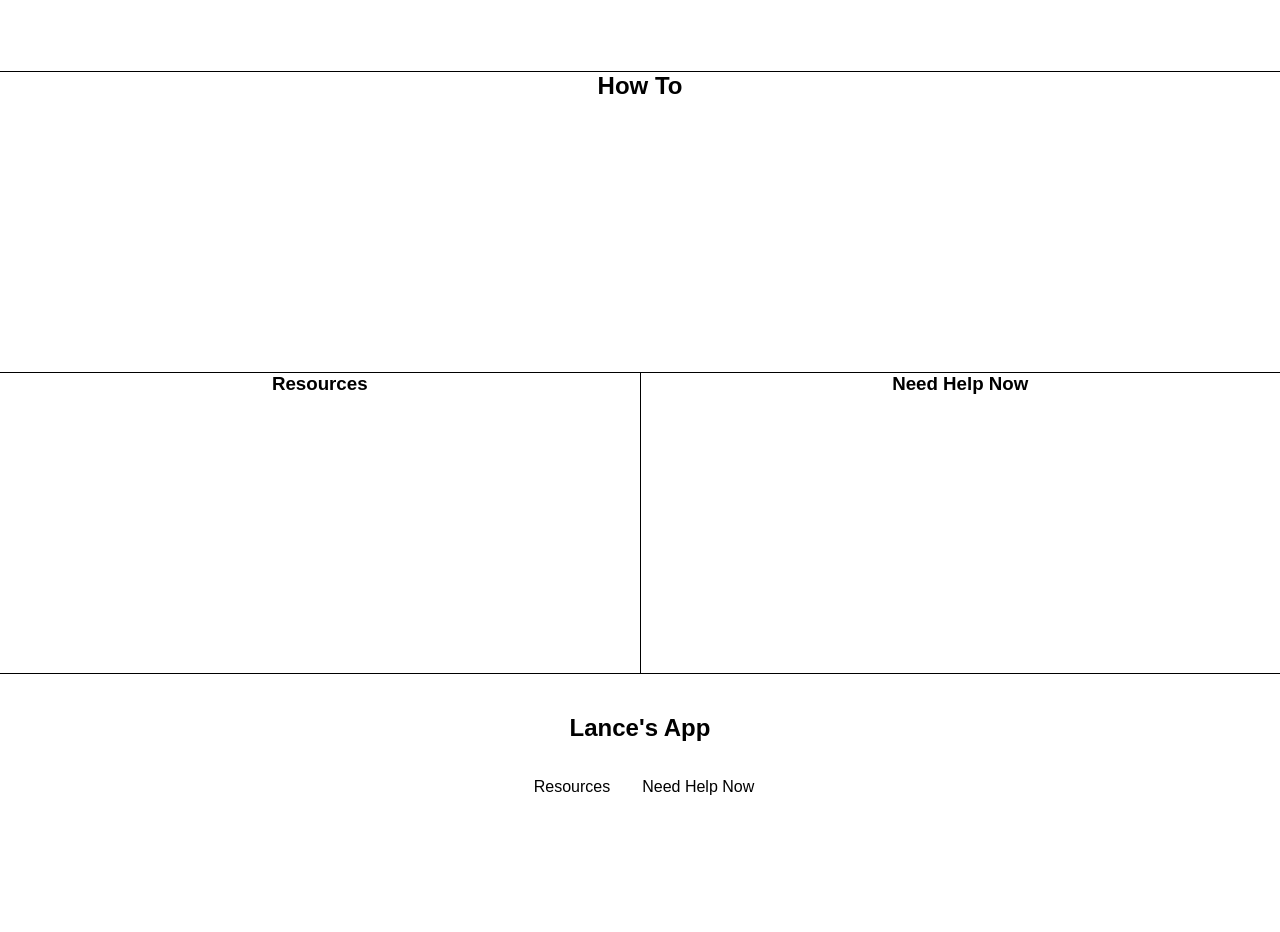
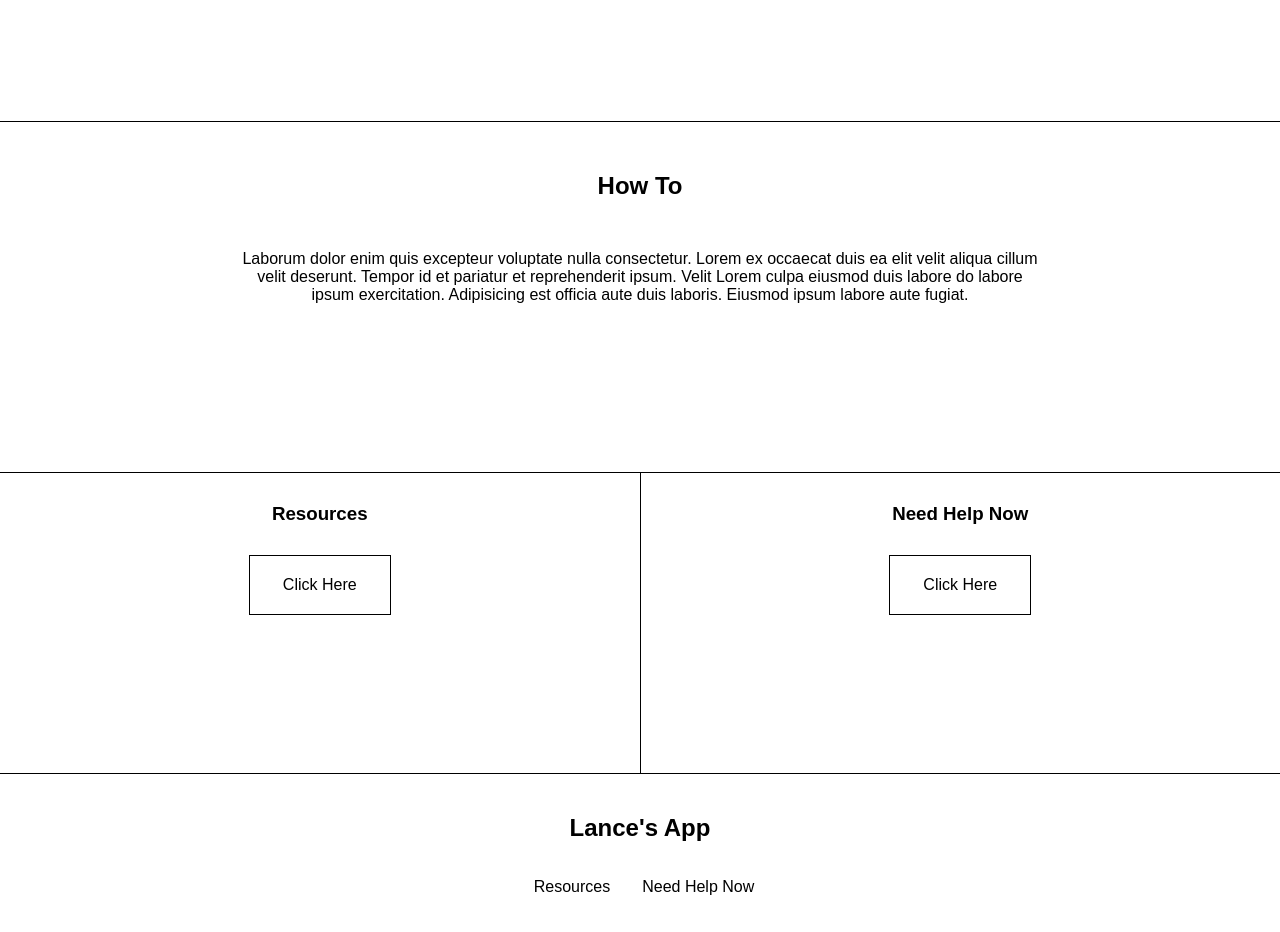
Before and after one commit to rvaidyaa/lances-app, a React (Create React App) app: page / in a window 1280 px wide. Shown: the part 300-1232 px from the top of the page. Before the commit the page ends 1132 px from the top, so only its background shows below. Built offline with nearby package versions, Linux system fonts and the light colour scheme.

Commit message:
styling changes and added lorem text

```diff
--- a/package.json
+++ b/package.json
@@ -5,6 +5,7 @@
   "dependencies": {
     "react": "^16.4.2",
     "react-dom": "^16.4.2",
+    "react-router-dom": "^4.3.1",
     "react-scripts": "1.1.5"
   },
   "scripts": {
--- a/src/App.js
+++ b/src/App.js
@@ -1,16 +1,23 @@
-import React, { Component } from 'react';
+import React, { Component } from "react";
+import { Route, withRouter } from "react-router-dom";
 
-import Footer from './components/Footer';
-import Navbar from './components/Navbar';
-import './App.css';
-import LandingPage from './components/LandingPage';
+import Footer from "./components/Footer";
+import Navbar from "./components/Navbar";
+import LandingPage from "./components/LandingPage";
+import Resources from "./components/Resources";
+import NeedHelpNow from "./components/NeedHelpNow";
+import "./App.css";
 
 class App extends Component {
   render() {
     return (
       <div className="App">
         <Navbar />
-        <LandingPage />
+        <main>
+          <Route exact path="/" component={LandingPage} />
+          <Route exact path="/resources" component={Resources} />
+          <Route exact path="/need-help-now" component={NeedHelpNow} />
+        </main>
         <Footer />
       </div>
     );
--- a/src/components/Footer.css
+++ b/src/components/Footer.css
@@ -8,6 +8,11 @@
   border-top: 1px solid black;
   padding-top: 20px;
   padding-bottom: 20px;
+}
+
+.footer-logo a {
+  text-decoration: none;
+  color: black;
 }
 
 .footer-links {
@@ -21,3 +26,12 @@
 .footer-links li {
   padding: 0px 1em 0px 1em;
 }
+
+.footer-links li a {
+  text-decoration: none;
+  color: black;
+}
+
+.footer-links li a:hover {
+  text-decoration: underline;
+}
--- a/src/components/Footer.js
+++ b/src/components/Footer.js
@@ -1,14 +1,22 @@
 import React, { Component } from "react";
-import './Footer.css'
+import { Link } from "react-router-dom";
+
+import "./Footer.css";
 
 export default class Footer extends Component {
   render() {
     return (
       <div className="footer-wrapper">
-        <h2 className="footer-logo">Lance's App</h2>
+        <h2 className="footer-logo">
+          <Link to="/">Lance's App</Link>
+        </h2>
         <ul className="footer-links">
-          <li>Resources</li>
-          <li>Need Help Now</li>
+          <li>
+            <Link to="/resources">Resources</Link>
+          </li>
+          <li>
+            <Link to="need-help-now">Need Help Now</Link>
+          </li>
         </ul>
       </div>
     );
--- a/src/components/LandingPage.css
+++ b/src/components/LandingPage.css
@@ -14,16 +14,37 @@
     margin: 0 auto;
 }
 
+.about-section, .how-to-section {
+    display: flex;
+    flex-direction: column;
+    padding-top: 50px;
+}
+
+.about-section span, .how-to-section span {
+    width: 800px;
+    margin: 50px auto 50px auto;
+}
+
 .click-here-section {
     border-bottom: 0px;
 }
 
 .click-here-resources, .click-here-need-help {
+    padding-top: 30px;
     display: flex;
     flex: 1;
-    flex-direction: row;
+    flex-direction: column;
 }
 
 .click-here-resources {
     border-right: 1px solid black;
 }
+
+.click-here-resources a, .click-here-need-help  a {
+    text-decoration: none;
+    color: black;
+    padding: 20px;
+    border: 1px solid black;
+    width: 100px;
+    margin: 30px auto 0 auto;
+}
--- a/src/components/LandingPage.js
+++ b/src/components/LandingPage.js
@@ -1,4 +1,6 @@
 import React, { Component } from "react";
+import { Link } from "react-router-dom";
+
 import "./LandingPage.css";
 
 export default class LandingPage extends Component {
@@ -7,16 +9,36 @@ export default class LandingPage extends Component {
       <div className="landingpage-wrapper">
         <section className="about-section">
           <h2>About</h2>
+          <span>
+            Laborum dolor enim quis excepteur voluptate nulla consectetur. Lorem
+            ex occaecat duis ea elit velit aliqua cillum velit deserunt. Tempor
+            id et pariatur et reprehenderit ipsum. Velit Lorem culpa eiusmod
+            duis labore do labore ipsum exercitation. Adipisicing est officia
+            aute duis laboris. Eiusmod ipsum labore aute fugiat.
+          </span>
         </section>
         <section className="how-to-section">
           <h2>How To</h2>
+          <span>
+            Laborum dolor enim quis excepteur voluptate nulla consectetur. Lorem
+            ex occaecat duis ea elit velit aliqua cillum velit deserunt. Tempor
+            id et pariatur et reprehenderit ipsum. Velit Lorem culpa eiusmod
+            duis labore do labore ipsum exercitation. Adipisicing est officia
+            aute duis laboris. Eiusmod ipsum labore aute fugiat.
+          </span>
         </section>
         <section className="click-here-section">
           <div className="click-here-resources">
             <h3>Resources</h3>
+            <Link to="/resources" className="click-here-resources-button">
+              Click Here
+            </Link>
           </div>
           <div className="click-here-need-help">
             <h3>Need Help Now</h3>
+            <Link to="/need-help-now" className="click-here-need-help-button">
+              Click Here
+            </Link>
           </div>
         </section>
       </div>
--- a/src/components/Navbar.css
+++ b/src/components/Navbar.css
@@ -13,6 +13,15 @@
     padding: .5em;
 }
 
+.logo a {
+    text-decoration: none;
+    color: black;
+}
+
+.logo a:hover {
+    /* text-decoration: underline; */
+}
+
 .links {
     display: flex;
     flex-direction: row;
@@ -24,3 +33,12 @@
     padding: 1em;
     margin: auto;
 }
+
+.links li a {
+    text-decoration: none;
+    color: black;
+}
+
+.links li a:hover {
+    text-decoration: underline;
+}
--- a/src/components/Navbar.js
+++ b/src/components/Navbar.js
@@ -1,14 +1,22 @@
 import React, { Component } from "react";
+import { Link } from "react-router-dom";
+
 import "./Navbar.css";
 
 export default class Navbar extends Component {
   render() {
     return (
       <div className="navbar-wrapper">
-        <h1 className="logo">Lance's App</h1>
+        <h1 className="logo">
+          <Link to="/">Lance's App</Link>
+        </h1>
         <ul className="links">
-          <li>Resources</li>
-          <li>Need Help Now</li>
+          <li>
+            <Link to="/resources">Resources</Link>
+          </li>
+          <li>
+            <Link to="/need-help-now">Need Help Now</Link>
+          </li>
         </ul>
       </div>
     );
--- a/src/components/NeedHelpNow.js
+++ b/src/components/NeedHelpNow.js
@@ -2,6 +2,10 @@ import React, { Component } from "react";
 
 export default class NeedHelpNow extends Component {
   render() {
-    return <div />;
+    return (
+      <div>
+        <h1>Need Help Now!</h1>
+      </div>
+    );
   }
 }
--- a/src/components/Resources.js
+++ b/src/components/Resources.js
@@ -2,6 +2,10 @@ import React, { Component } from "react";
 
 export default class Resources extends Component {
   render() {
-    return <div />;
+    return (
+      <div>
+        <h1>Resources!</h1>
+      </div>
+    );
   }
 }
--- a/src/index.js
+++ b/src/index.js
@@ -1,8 +1,15 @@
-import React from 'react';
-import ReactDOM from 'react-dom';
-import './index.css';
-import App from './App';
-import registerServiceWorker from './registerServiceWorker';
+import React from "react";
+import ReactDOM from "react-dom";
+import { BrowserRouter as Router } from "react-router-dom";
 
-ReactDOM.render(<App />, document.getElementById('root'));
+import "./index.css";
+import App from "./App";
+import registerServiceWorker from "./registerServiceWorker";
+
+ReactDOM.render(
+  <Router>
+    <App />
+  </Router>,
+  document.getElementById("root")
+);
 registerServiceWorker();
```
Also changed, not shown: 1 other file (tests, documents, lock files or other folders).
